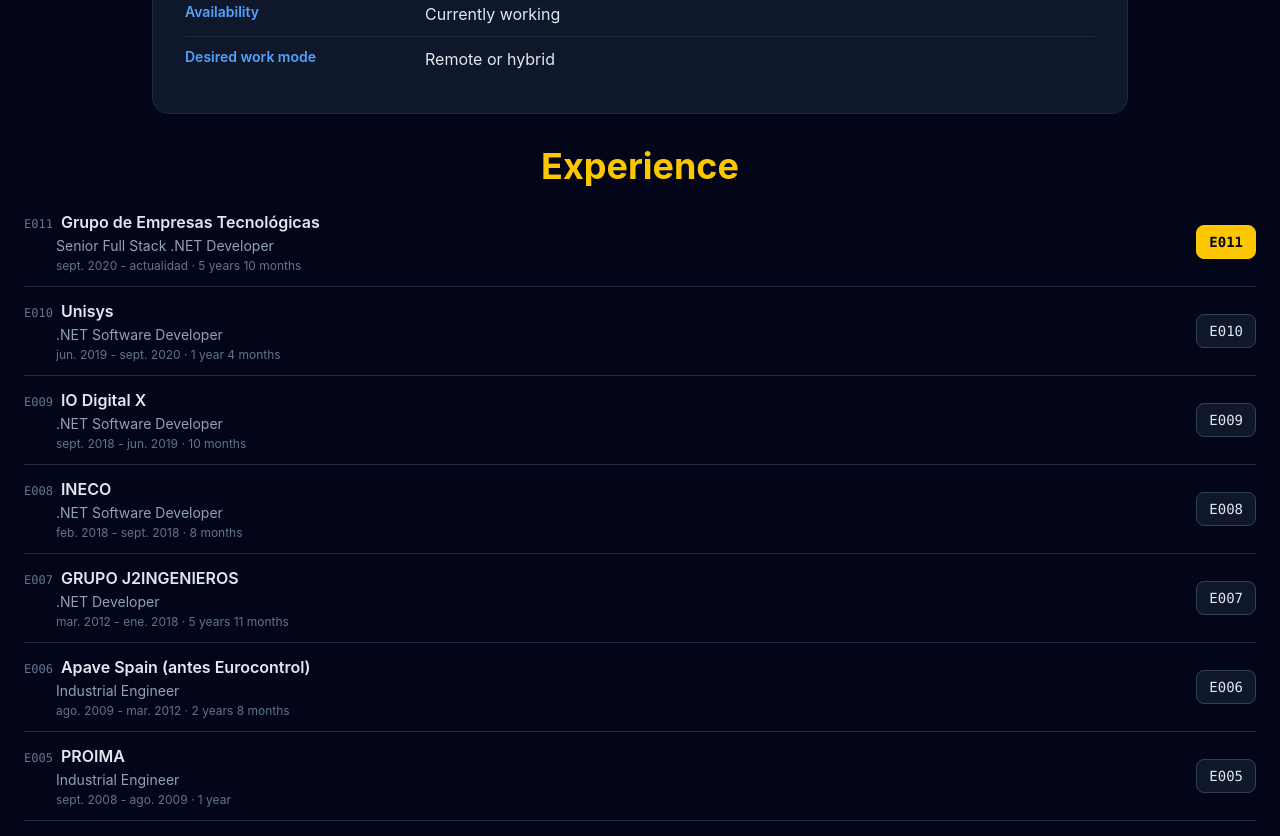
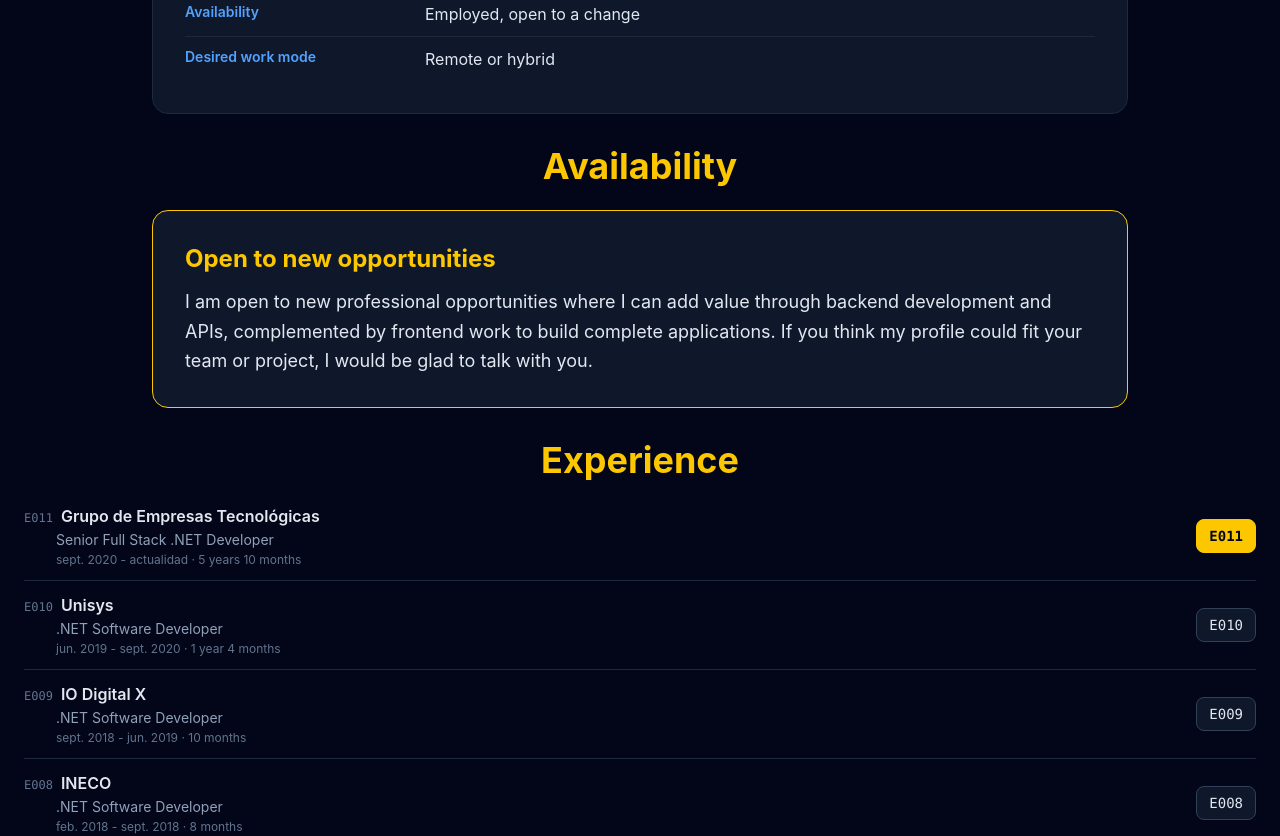
Before and after one commit to iamjosepunto/iamjosepunto.github.io, a React (Vite) app: page / in a window 1280 px wide. Shown: the part 1600-2436 px from the top of the page. Built offline with nearby package versions, Linux system fonts and the light colour scheme.

Commit message:
Add seccion Disponibilidad y aclarar campo disponibilidad

```diff
--- a/src/App.tsx
+++ b/src/App.tsx
@@ -1,6 +1,7 @@
 import Nav from "./components/Nav";
 import Hero from "./components/Hero";
 import About from "./components/About";
+import Availability from "./components/Availability";
 import Experience from "./components/Experience";
 import Projects from "./components/Projects";
 import Education from "./components/Education";
@@ -24,6 +25,8 @@ function App() {
         <Hero />
 
         <About />
+
+        <Availability />
 
         <Experience />
 
--- /dev/null
+++ b/src/components/Availability.tsx
@@ -0,0 +1,45 @@
+import { useTranslation } from "react-i18next";
+
+const Availability = () => {
+  const { t } = useTranslation();
+
+  return (
+    <section
+      id="availability"
+      className="max-w-5xl mx-auto px-6 py-4"
+    >
+      <h2
+        className="
+          text-4xl
+          font-bold
+          mb-6
+          text-yellow-400
+          text-center
+          w-full
+        "
+      >
+        {t("availability.title")}
+      </h2>
+
+      <div
+        className="
+          bg-slate-900
+          border
+          border-yellow-400
+          rounded-2xl
+          p-8
+        "
+      >
+        <h3 className="text-2xl font-bold text-yellow-400 mb-3">
+          {t("availability.cta.title")}
+        </h3>
+
+        <p className="text-lg text-ivory leading-relaxed">
+          {t("availability.cta.text")}
+        </p>
+      </div>
+    </section>
+  );
+};
+
+export default Availability;
--- a/src/components/Nav.tsx
+++ b/src/components/Nav.tsx
@@ -28,6 +28,10 @@ const Nav = () => {
         <ul className="hidden md:flex gap-8 text-ivory">
           <li>
             <a href="#about">{t("nav.about")}</a>
+          </li>
+
+          <li>
+            <a href="#availability">{t("nav.availability")}</a>
           </li>
 
           <li>
@@ -126,6 +130,10 @@ const Nav = () => {
               {t("nav.about")}
             </a>
 
+            <a href="#availability" onClick={closeMenu}>
+              {t("nav.availability")}
+            </a>
+
             <a href="#experience" onClick={closeMenu}>
               {t("nav.experience")}
             </a>
```
Also changed, not shown: src/i18n/locales/en.json, src/i18n/locales/es.json.
